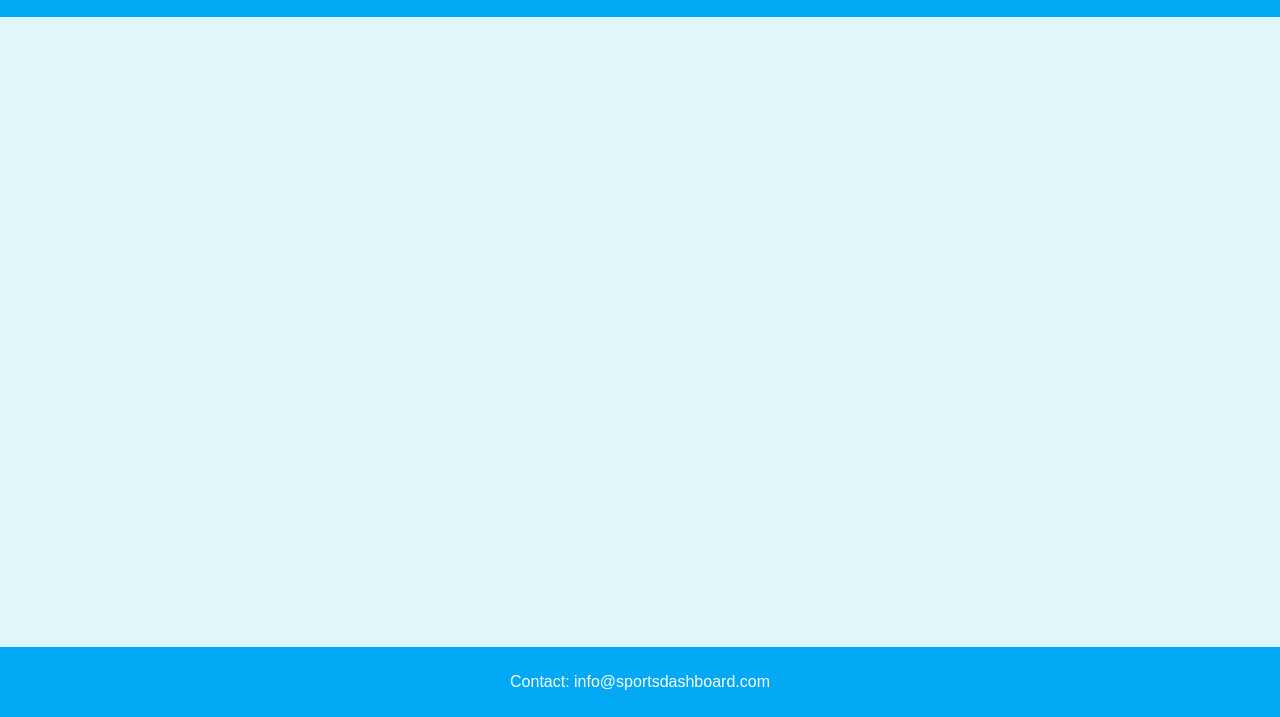
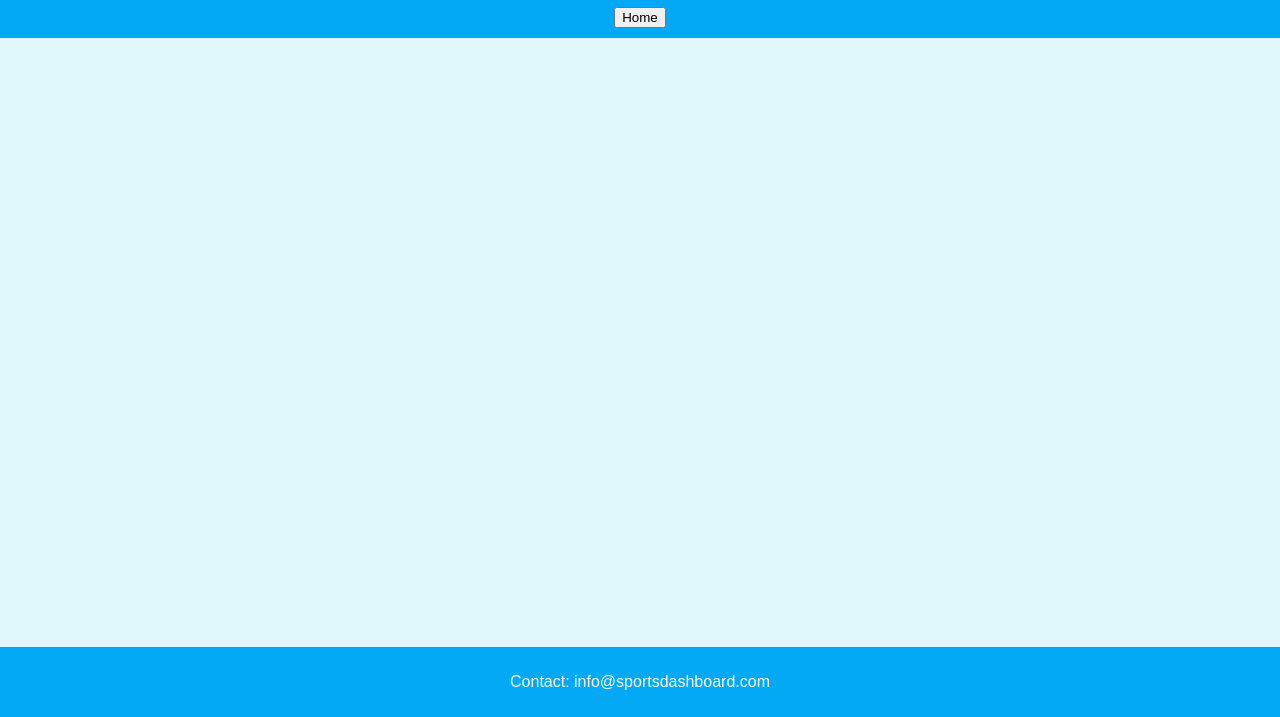
Before and after one commit to alvitone/dashboard, a plain HTML site: page t20.html in a window 1280 px wide. Shown: the part 83-800 px from the top of the page. Drawn offline with Linux system fonts and the light colour scheme.

Commit message:
t20.html

```diff
--- a/t20.html
+++ b/t20.html
@@ -9,6 +9,9 @@
 <body>
     <header>
         <h1>T20 World Cup Dashboard</h1>
+        <div class="home-button">
+            <button onclick="window.location.href='index.html'">Home</button>
+        </div>
     </header>
     <main>
         <div class='tableauPlaceholder' id='viz1720009786599'>
```
